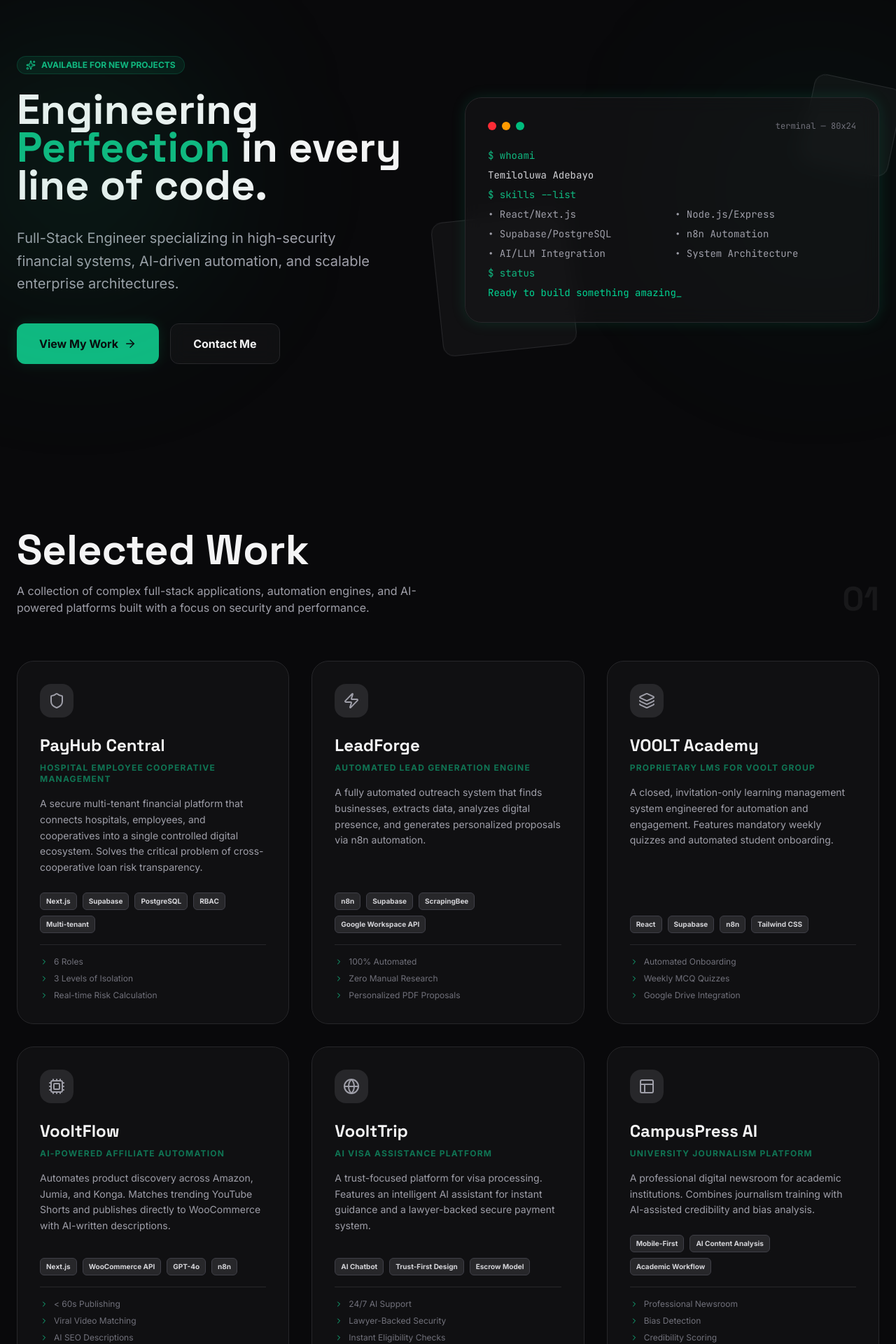
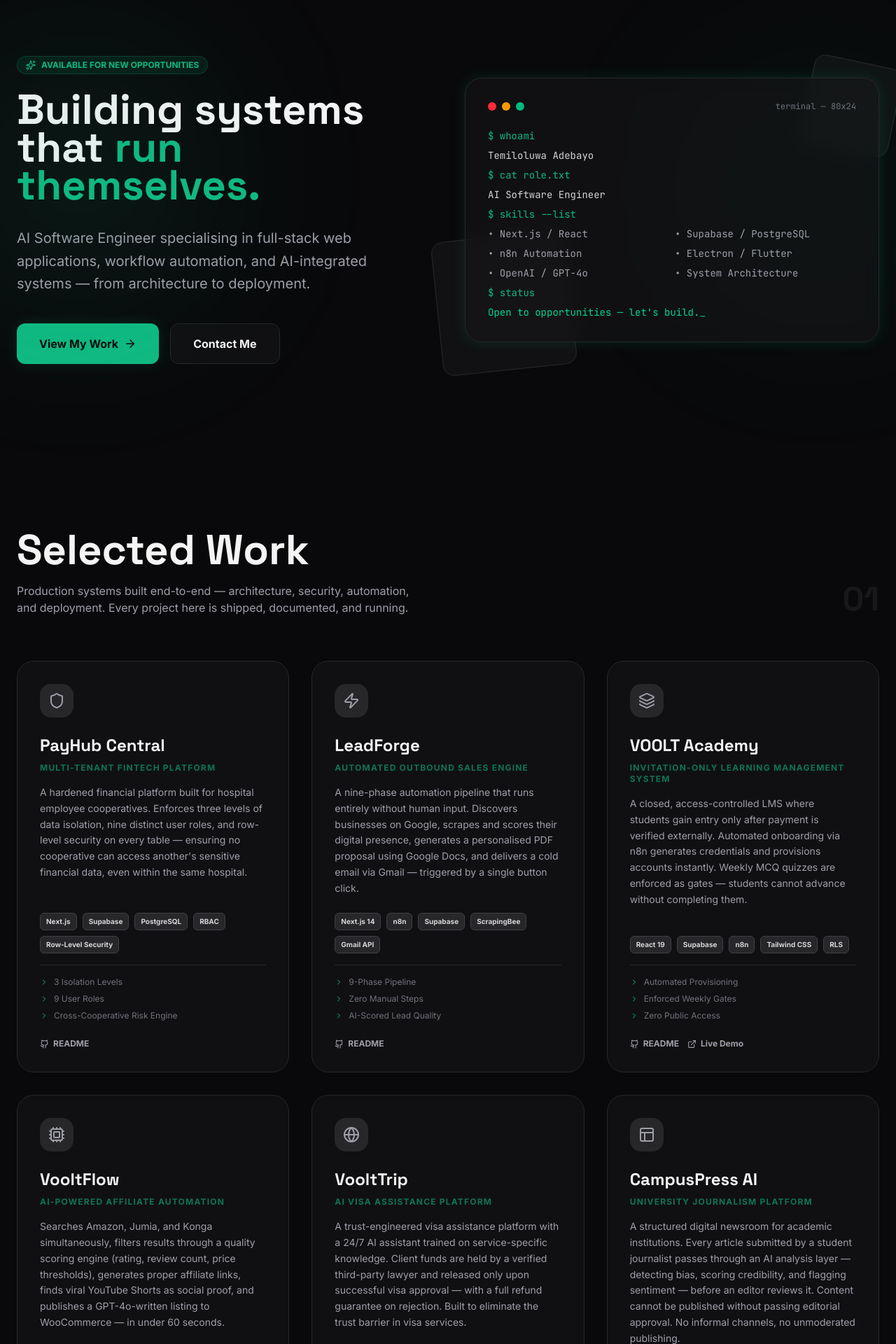
Before and after one commit to temiloluwa-adebayo/My_Portfolio, a React (Vite) app: page / in a window 1280 px wide. Shown: the part 140-2060 px from the top of the page at 70% size. Built offline with nearby package versions, Linux system fonts and the light colour scheme.

Commit message:
update content and project links

```diff
--- a/index.html
+++ b/index.html
@@ -3,7 +3,11 @@
   <head>
     <meta charset="UTF-8" />
     <meta name="viewport" content="width=device-width, initial-scale=1.0" />
-    <title>Temiloluwa Portfolio</title>
+    <meta name="description" content="Temiloluwa Adebayo — AI Software Engineer. Full-stack web applications, workflow automation, and AI-integrated systems. First Class BSc Software Engineering." />
+    <meta name="author" content="Temiloluwa Adebayo" />
+    <meta property="og:title" content="Temiloluwa Adebayo — AI Software Engineer" />
+    <meta property="og:description" content="Building systems that run themselves. Full-stack, automation-native, AI-integrated." />
+    <title>Temiloluwa Adebayo — AI Software Engineer</title>
   </head>
   <body>
     <div id="root"></div>
--- a/metadata.json
+++ b/metadata.json
@@ -1,5 +1,5 @@
 {
-  "name": "Temitope Raimi | Full-Stack Engineer",
-  "description": "Portfolio of a world-class Full Stack Engineer specializing in secure, automated, and scalable web applications.",
+  "name": "Temiloluwa Adebayo | AI Software Engineer",
+  "description": "Portfolio of a production-grade software engineer specialising in full-stack web applications, workflow automation, AI integration, desktop, and mobile systems.",
   "requestFramePermissions": []
 }
--- a/src/App.tsx
+++ b/src/App.tsx
@@ -28,81 +28,95 @@ const PROJECTS = [
   {
     id: 'payhub',
     title: 'PayHub Central',
-    subtitle: 'Hospital Employee Cooperative Management',
-    description: 'A secure multi-tenant financial platform that connects hospitals, employees, and cooperatives into a single controlled digital ecosystem. Solves the critical problem of cross-cooperative loan risk transparency.',
-    tags: ['Next.js', 'Supabase', 'PostgreSQL', 'RBAC', 'Multi-tenant'],
-    metrics: ['6 Roles', '3 Levels of Isolation', 'Real-time Risk Calculation'],
+    subtitle: 'Multi-Tenant Fintech Platform',
+    description: 'A hardened financial platform built for hospital employee cooperatives. Enforces three levels of data isolation, nine distinct user roles, and row-level security on every table — ensuring no cooperative can access another\'s sensitive financial data, even within the same hospital.',
+    tags: ['Next.js', 'Supabase', 'PostgreSQL', 'RBAC', 'Row-Level Security'],
+    metrics: ['3 Isolation Levels', '9 User Roles', 'Cross-Cooperative Risk Engine'],
     icon: Shield,
-    color: 'emerald'
+    color: 'emerald',
+    githubUrl: 'https://github.com/temiloluwa-adebayo/payhub-central',
+    liveUrl: '',
   },
   {
     id: 'leadforge',
     title: 'LeadForge',
-    subtitle: 'Automated Lead Generation Engine',
-    description: 'A fully automated outreach system that finds businesses, extracts data, analyzes digital presence, and generates personalized proposals via n8n automation.',
-    tags: ['n8n', 'Supabase', 'ScrapingBee', 'Google Workspace API'],
-    metrics: ['100% Automated', 'Zero Manual Research', 'Personalized PDF Proposals'],
+    subtitle: 'Automated Outbound Sales Engine',
+    description: 'A nine-phase automation pipeline that runs entirely without human input. Discovers businesses on Google, scrapes and scores their digital presence, generates a personalised PDF proposal using Google Docs, and delivers a cold email via Gmail — triggered by a single button click.',
+    tags: ['Next.js 14', 'n8n', 'Supabase', 'ScrapingBee', 'Gmail API'],
+    metrics: ['9-Phase Pipeline', 'Zero Manual Steps', 'AI-Scored Lead Quality'],
     icon: Zap,
-    color: 'amber'
+    color: 'amber',
+    githubUrl: 'https://github.com/temiloluwa-adebayo/LeadForge',
+    liveUrl: '',
   },
   {
     id: 'voolt-academy',
     title: 'VOOLT Academy',
-    subtitle: 'Proprietary LMS for VOOLT Group',
-    description: 'A closed, invitation-only learning management system engineered for automation and engagement. Features mandatory weekly quizzes and automated student onboarding.',
-    tags: ['React', 'Supabase', 'n8n', 'Tailwind CSS'],
-    metrics: ['Automated Onboarding', 'Weekly MCQ Quizzes', 'Google Drive Integration'],
+    subtitle: 'Invitation-Only Learning Management System',
+    description: 'A closed, access-controlled LMS where students gain entry only after payment is verified externally. Automated onboarding via n8n generates credentials and provisions accounts instantly. Weekly MCQ quizzes are enforced as gates — students cannot advance without completing them.',
+    tags: ['React 19', 'Supabase', 'n8n', 'Tailwind CSS', 'RLS'],
+    metrics: ['Automated Provisioning', 'Enforced Weekly Gates', 'Zero Public Access'],
     icon: Layers,
-    color: 'indigo'
+    color: 'indigo',
+    githubUrl: 'https://github.com/temiloluwa-adebayo/Voolt_Academy',
+    liveUrl: 'https://voolt-academy-8f72.vercel.app/',
   },
   {
     id: 'vooltflow',
     title: 'VooltFlow',
     subtitle: 'AI-Powered Affiliate Automation',
-    description: 'Automates product discovery across Amazon, Jumia, and Konga. Matches trending YouTube Shorts and publishes directly to WooCommerce with AI-written descriptions.',
-    tags: ['Next.js', 'WooCommerce API', 'GPT-4o', 'n8n'],
-    metrics: ['< 60s Publishing', 'Viral Video Matching', 'AI SEO Descriptions'],
+    description: 'Searches Amazon, Jumia, and Konga simultaneously, filters results through a quality scoring engine (rating, review count, price thresholds), generates proper affiliate links, finds viral YouTube Shorts as social proof, and publishes a GPT-4o-written listing to WooCommerce — in under 60 seconds.',
+    tags: ['Next.js 15', 'GPT-4o', 'n8n', 'WooCommerce API', 'Supabase'],
+    metrics: ['3 Marketplaces in Parallel', '< 60s End-to-End', 'GPT-4o Descriptions'],
     icon: Cpu,
-    color: 'rose'
+    color: 'rose',
+    githubUrl: 'https://github.com/temiloluwa-adebayo/vooltflow',
+    liveUrl: 'https://vooltflow-fmql.vercel.app/',
   },
   {
     id: 'voolttrip',
     title: 'VooltTrip',
     subtitle: 'AI Visa Assistance Platform',
-    description: 'A trust-focused platform for visa processing. Features an intelligent AI assistant for instant guidance and a lawyer-backed secure payment system.',
-    tags: ['AI Chatbot', 'Trust-First Design', 'Escrow Model'],
-    metrics: ['24/7 AI Support', 'Lawyer-Backed Security', 'Instant Eligibility Checks'],
+    description: 'A trust-engineered visa assistance platform with a 24/7 AI assistant trained on service-specific knowledge. Client funds are held by a verified third-party lawyer and released only upon successful visa approval — with a full refund guarantee on rejection. Built to eliminate the trust barrier in visa services.',
+    tags: ['AI Chatbot', 'Escrow Payment Model', 'Lawyer-Backed Security'],
+    metrics: ['24/7 AI Consultation', 'Funds Held in Escrow', 'Full Refund on Rejection'],
     icon: Globe,
-    color: 'sky'
+    color: 'sky',
+    githubUrl: 'https://github.com/temiloluwa-adebayo/VooltTrip',
+    liveUrl: 'https://voolt-trip.vercel.app/',
   },
   {
     id: 'campuspress',
     title: 'CampusPress AI',
     subtitle: 'University Journalism Platform',
-    description: 'A professional digital newsroom for academic institutions. Combines journalism training with AI-assisted credibility and bias analysis.',
-    tags: ['Mobile-First', 'AI Content Analysis', 'Academic Workflow'],
-    metrics: ['Professional Newsroom', 'Bias Detection', 'Credibility Scoring'],
+    description: 'A structured digital newsroom for academic institutions. Every article submitted by a student journalist passes through an AI analysis layer — detecting bias, scoring credibility, and flagging sentiment — before an editor reviews it. Content cannot be published without passing editorial approval. No informal channels, no unmoderated publishing.',
+    tags: ['React Native', 'AI Analysis', 'Editorial Workflow', 'Supabase'],
+    metrics: ['AI Bias Detection', 'Enforced Editorial Gate', 'Credibility Scoring'],
     icon: Layout,
-    color: 'violet'
+    color: 'violet',
+    githubUrl: 'https://github.com/temiloluwa-adebayo/campuspress-ai',
+    liveUrl: '',
   },
   {
     id: 'examforge',
     title: 'ExamForge CBT',
-    subtitle: 'Professional Offline Desktop CBT',
-    description: 'A secure, offline-first examination system for institutions. Features isolated student/admin clients and automated MCQ/Theory marking.',
-    tags: ['Desktop App', 'Offline-First', 'Secure Exam Client'],
-    metrics: ['Zero Internet Required', 'Isolated Admin Console', 'Auto-Marking Engine'],
+    subtitle: 'Offline-First Desktop Examination System',
+    description: 'Two completely isolated desktop applications — a student exam client and an admin console — with no shared interface or data access between them. Runs 100% offline during examinations. Submissions are saved locally and synced to a Supabase workspace when connectivity returns. Built to operate reliably in environments with zero internet dependency.',
+    tags: ['Electron', 'SQLite', 'Supabase', 'Offline-First', 'Isolated Architecture'],
+    metrics: ['Zero Internet Required', 'Isolated Admin & Student Apps', 'Auto-Sync on Reconnect'],
     icon: Terminal,
-    color: 'orange'
+    color: 'orange',
+    githubUrl: 'https://github.com/temiloluwa-adebayo/examforge-cbt',
+    liveUrl: '',
   }
 ];
 
 const SKILLS = [
-  { category: 'Frontend', items: ['React', 'Next.js', 'Tailwind CSS', 'TypeScript', 'Framer Motion'] },
-  { category: 'Backend', items: ['Node.js', 'Express', 'PostgreSQL', 'Supabase', 'Firebase'] },
-  { category: 'Automation', items: ['n8n', 'Webhooks', 'API Integration', 'Workflow Design'] },
-  { category: 'AI/ML', items: ['OpenAI API', 'Gemini API', 'Prompt Engineering', 'RAG'] },
-  { category: 'DevOps', items: ['Vercel', 'Docker', 'CI/CD', 'Cloud Run'] }
+  { category: 'Frontend', items: ['React', 'Next.js', 'TypeScript', 'Tailwind CSS', 'Framer Motion'] },
+  { category: 'Backend', items: ['Node.js', 'Supabase', 'PostgreSQL', 'REST APIs', 'Express'] },
+  { category: 'Automation', items: ['n8n', 'Webhooks', 'API Chaining', 'Workflow Design'] },
+  { category: 'AI / ML', items: ['Generative AI', 'AI Integration', 'Prompt Engineering', 'Large Language Models (LLMs)'] },
+  { category: 'Platforms', items: ['Vercel', 'Electron', 'Flutter', 'Google Play', 'Microsoft Store'] }
 ];
 
 // --- Components ---
@@ -188,13 +202,13 @@ const Hero = () => {
         >
           <div className="inline-flex items-center gap-2 px-3 py-1 rounded-full bg-brand-primary/10 border border-brand-primary/20 text-brand-primary text-xs font-bold mb-6">
             <Sparkles size={14} />
-            AVAILABLE FOR NEW PROJECTS
+            AVAILABLE FOR NEW OPPORTUNITIES
           </div>
           <h1 className="text-5xl md:text-7xl lg:text-6xl leading-[0.9] mb-8">
-            Engineering <span className="text-brand-primary">Perfection</span> in every line of code.
+            Building systems that <span className="text-brand-primary">run themselves.</span>
           </h1>
           <p className="text-lg md:text-xl text-zinc-400 max-w-lg mb-10 leading-relaxed">
-            Full-Stack Engineer specializing in high-security financial systems, AI-driven automation, and scalable enterprise architectures.
+            AI Software Engineer specialising in full-stack web applications, workflow automation, and AI-integrated systems — from architecture to deployment.
           </p>
           <div className="flex flex-wrap gap-4">
             <a href="#work" className="px-8 py-4 bg-brand-primary text-bg-dark font-bold rounded-xl flex items-center gap-2 hover:scale-105 transition-transform glow">
@@ -222,17 +236,19 @@ const Hero = () => {
             <div className="font-mono text-sm space-y-2">
               <div className="text-brand-primary">$ whoami</div>
               <div className="text-zinc-300">Temiloluwa Adebayo</div>
+              <div className="text-brand-primary">$ cat role.txt</div>
+              <div className="text-zinc-300">AI Software Engineer</div>
               <div className="text-brand-primary">$ skills --list</div>
               <div className="grid grid-cols-2 gap-2 text-zinc-400">
-                <div>• React/Next.js</div>
-                <div>• Node.js/Express</div>
-                <div>• Supabase/PostgreSQL</div>
+                <div>• Next.js / React</div>
+                <div>• Supabase / PostgreSQL</div>
                 <div>• n8n Automation</div>
-                <div>• AI/LLM Integration</div>
+                <div>• Electron / Flutter</div>
+                <div>• OpenAI / GPT-4o</div>
                 <div>• System Architecture</div>
               </div>
               <div className="text-brand-primary">$ status</div>
-              <div className="text-emerald-400">Ready to build something amazing_</div>
+              <div className="text-emerald-400">Open to opportunities — let's build._</div>
             </div>
           </div>
           {/* Decorative elements */}
@@ -280,7 +296,7 @@ const ProjectCard = ({ project, index }: ProjectCardProps) => {
           </div>
 
           <div className="pt-4 border-t border-zinc-800">
-            <ul className="space-y-2">
+            <ul className="space-y-2 mb-4">
               {project.metrics.map(metric => (
                 <li key={metric} className="flex items-center gap-2 text-xs text-zinc-500">
                   <ChevronRight size={12} className="text-brand-primary" />
@@ -288,6 +304,32 @@ const ProjectCard = ({ project, index }: ProjectCardProps) => {
                 </li>
               ))}
             </ul>
+
+            {/* Project Links */}
+            <div className="flex items-center gap-3 pt-2">
+              {project.githubUrl && (
+                <a
+                  href={project.githubUrl}
+                  target="_blank"
+                  rel="noopener noreferrer"
+                  className="flex items-center gap-1.5 text-xs font-bold text-zinc-400 hover:text-brand-primary transition-colors"
+                >
+                  <Github size={13} />
+                  README
+                </a>
+              )}
+              {project.liveUrl && (
+                <a
+                  href={project.liveUrl}
+                  target="_blank"
+                  rel="noopener noreferrer"
+                  className="flex items-center gap-1.5 text-xs font-bold text-zinc-400 hover:text-brand-primary transition-colors"
+                >
+                  <ExternalLink size={13} />
+                  Live Demo
+                </a>
+              )}
+            </div>
           </div>
         </div>
       </div>
@@ -308,7 +350,7 @@ export default function App() {
             <div>
               <h2 className="text-4xl md:text-6xl mb-4">Selected Work</h2>
               <p className="text-zinc-400 max-w-xl">
-                A collection of complex full-stack applications, automation engines, and AI-powered platforms built with a focus on security and performance.
+                Production systems built end-to-end — architecture, security, automation, and deployment. Every project here is shipped, documented, and running.
               </p>
             </div>
             <div className="text-right">
@@ -331,7 +373,7 @@ export default function App() {
             <div>
               <h2 className="text-4xl md:text-6xl mb-4">Technical Arsenal</h2>
               <p className="text-zinc-400 max-w-xl">
-                My tech stack is built for modern demands: speed, security, and scalability.
+                Everything required to take a system from whiteboard to production — across web, mobile, desktop, automation, and AI.
               </p>
             </div>
             <div className="text-right">
@@ -386,10 +428,10 @@ export default function App() {
             <h2 className="text-4xl md:text-6xl mb-8">The Engineer Behind the Code.</h2>
             <div className="space-y-6 text-lg text-zinc-400 leading-relaxed">
               <p>
-                I am a Full-Stack Engineer with a passion for building systems that don't just work—they excel. My approach combines rigorous technical standards with a deep understanding of user needs.
+                I'm a First-Class BSc Software Engineering graduate with a university specialisation in Artificial Intelligence and Machine Learning. I build production-grade software systems — web, mobile, desktop, and AI-powered — from architecture to deployment.
               </p>
               <p>
-                Whether it's architecting a secure financial platform for hospitals or building AI-driven automation that saves companies thousands of hours, I focus on creating value through technical excellence.
+                Every system I ship is designed with security, reliability, and real-world constraints in mind. I don't build demos. I build things that run.
               </p>
               <div className="grid grid-cols-2 gap-8 pt-8">
                 <div>
@@ -399,6 +441,14 @@ export default function App() {
                 <div>
                   <div className="text-zinc-100 font-bold text-2xl mb-1">100%</div>
                   <div className="text-xs font-bold text-zinc-500 uppercase tracking-widest">Client Satisfaction</div>
+                </div>
+                <div>
+                  <div className="text-zinc-100 font-bold text-2xl mb-1">First Class</div>
+                  <div className="text-xs font-bold text-zinc-500 uppercase tracking-widest">BSc Software Engineering</div>
+                </div>
+                <div>
+                  <div className="text-zinc-100 font-bold text-2xl mb-1">AI / ML</div>
+                  <div className="text-xs font-bold text-zinc-500 uppercase tracking-widest">University Specialisation</div>
                 </div>
               </div>
             </div>
@@ -411,9 +461,9 @@ export default function App() {
         <div className="absolute top-0 left-0 w-full h-1 bg-gradient-to-r from-transparent via-brand-primary to-transparent" />
 
         <div className="max-w-3xl mx-auto text-center relative z-10">
-          <h2 className="text-4xl md:text-7xl mb-6">Let's build the <span className="text-brand-primary">future</span>.</h2>
+          <h2 className="text-4xl md:text-7xl mb-6">Let's build something <span className="text-brand-primary">that lasts.</span></h2>
           <p className="text-xl text-zinc-400 mb-12">
-            Ready to bring your next big idea to life? I'm currently available for freelance projects and full-time opportunities.
+            Open to full-time engineering roles, contract projects, and technical collaborations. If you need an engineer who ships complete, production-grade systems — reach out.
           </p>
 
           <div className="flex flex-col sm:flex-row items-center justify-center gap-6">
@@ -421,10 +471,10 @@ export default function App() {
               <Mail size={20} /> temidaniel124@gmail.com
             </a>
             <div className="flex items-center gap-4">
-              <a href="https://github.com/temiloluwa-adebayo" className="w-12 h-12 glass rounded-xl flex items-center justify-center text-zinc-100 hover:text-brand-primary transition-colors">
+              <a href="https://github.com/temiloluwa-adebayo" target="_blank" rel="noopener noreferrer" className="w-12 h-12 glass rounded-xl flex items-center justify-center text-zinc-100 hover:text-brand-primary transition-colors">
                 <Github size={24} />
               </a>
-              <a href="ww.linkedin.com/in/temiloluwa-adebayo-4843ba377" className="w-12 h-12 glass rounded-xl flex items-center justify-center text-zinc-100 hover:text-brand-primary transition-colors">
+              <a href="https://linkedin.com/in/temiloluwa-adebayo-4843ba377" target="_blank" rel="noopener noreferrer" className="w-12 h-12 glass rounded-xl flex items-center justify-center text-zinc-100 hover:text-brand-primary transition-colors">
                 <Linkedin size={24} />
               </a>
             </div>
```
